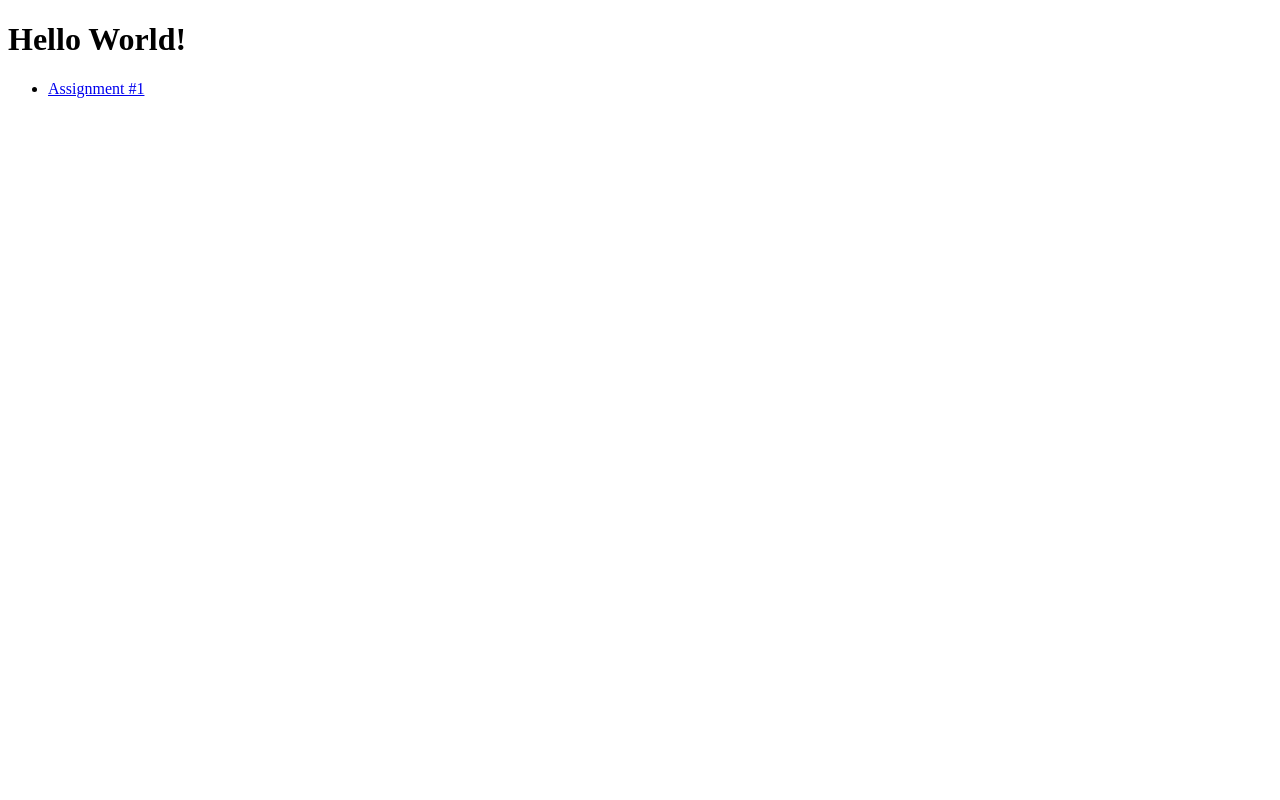
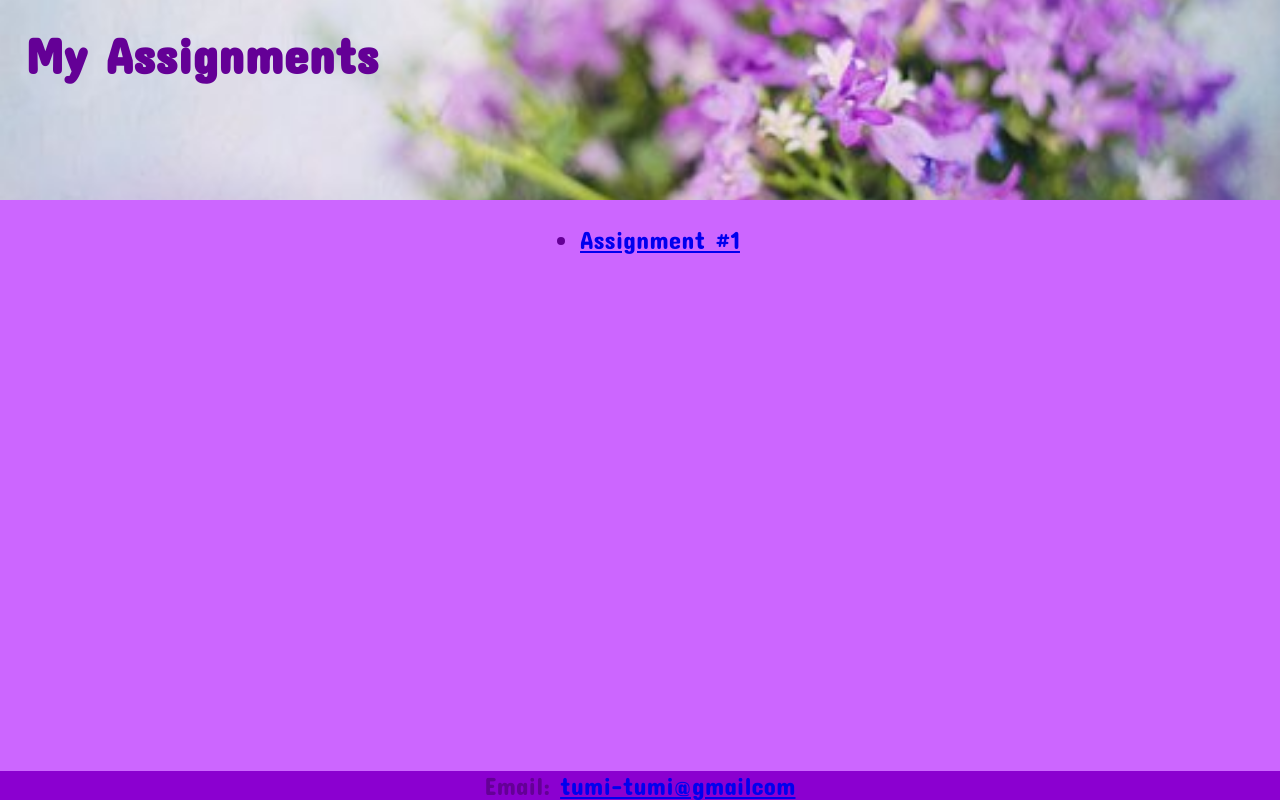
Before and after one commit to rpulumo/rpulumo.github.io, a plain HTML site: page index.html in a window 1280 px wide. Drawn offline with Linux system fonts and the light colour scheme.

Commit message:
Background changes

```diff
--- /dev/null
+++ b/css/styles.css
@@ -0,0 +1,54 @@
+* {
+  box-sizing: border-box;
+  margin: 0
+}
+
+html {
+  font-family: 'Concert One', cursive;
+  scroll-behavior: smooth;
+}
+
+header {
+  height: 25vh;
+  background-image: url(../images/purple-flowers.jpg);
+  background-size: cover;
+  background-position: center;
+  background-attachment: scroll;
+}
+
+h1 {
+  color: rgba(100, 0, 150, 1);
+  font-size: 50px;
+}
+
+body {
+  background-color: rgba(204, 102, 255, 1);
+}
+
+div {
+  text-align: center;
+
+}
+
+#MyAssignments {
+  text-align: left;
+  padding: .5em;
+  color: rgba(100, 0, 150, 1);
+}
+#AssignmentList {
+  padding-top: 1em;
+  text-align: center;
+  display: inline-block;
+  font-size: 25px;
+  color: rgba(100, 0, 150, 1);
+}
+
+footer {
+  position: absolute;
+  right: 0;
+  bottom: 0;
+  left: 0;
+  background-color: rgba(139, 0, 208, 1);
+  font-size: 25px;
+  color: rgba(100, 0, 150, 1);
+}
--- a/index.html
+++ b/index.html
@@ -5,13 +5,26 @@
     <meta name="viewport" content="width=device-width, initial-scale=1.0">
     <meta http-equiv="X-UA-Compatible" content="ie=edge">
     <title>Homework Assignments</title>
+    <link href="https://fonts.googleapis.com/css?family=Concert+One" rel="stylesheet">
+    <link rel="stylesheet" href="css/styles.css"
   </head>
+
+  <header>
+    <h1 id= "MyAssignments">My Assignments</h1>
+  </header>
   <body>
-  <h1> Hello World!</h1>
-  <ul>
+    <div>
+      <ul id= "AssignmentList">
         <li>
           <a href="homework1/index.html">Assignment #1</a>
         </li>
       </ul>
+    </div>
+  </body>
 
+  <footer>
+    <div>
+      <p>Email: <a href="mailto:tumi-tumi@gmail.com:">tumi-tumi@gmailcom</a></p>
+    </div>
+  </footer>
 </html>
```
Also changed, not shown: images/purple-flowers.jpg (added), images/purple-rose.jpg (added). Lines whose indentation alone changed are shown as unchanged.
